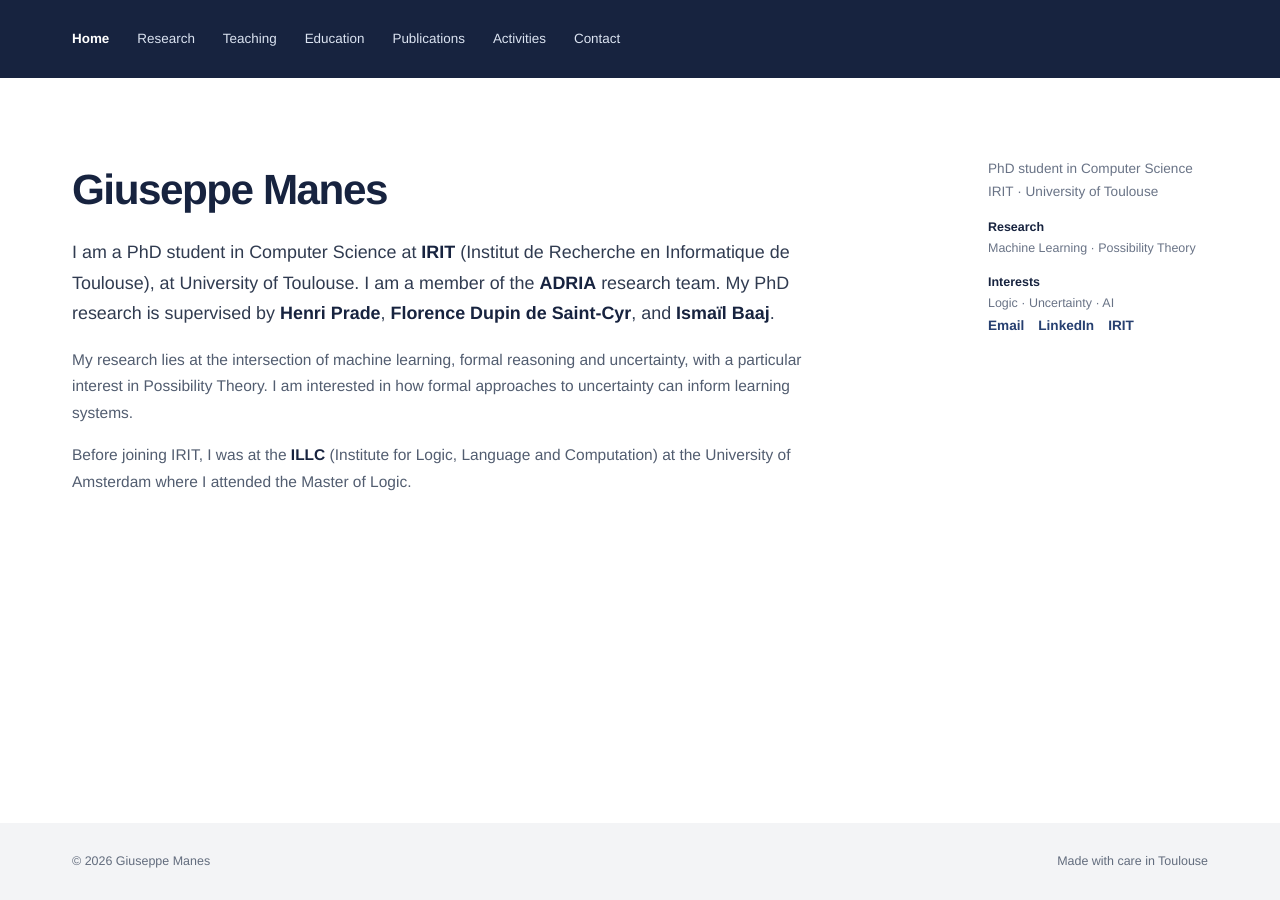
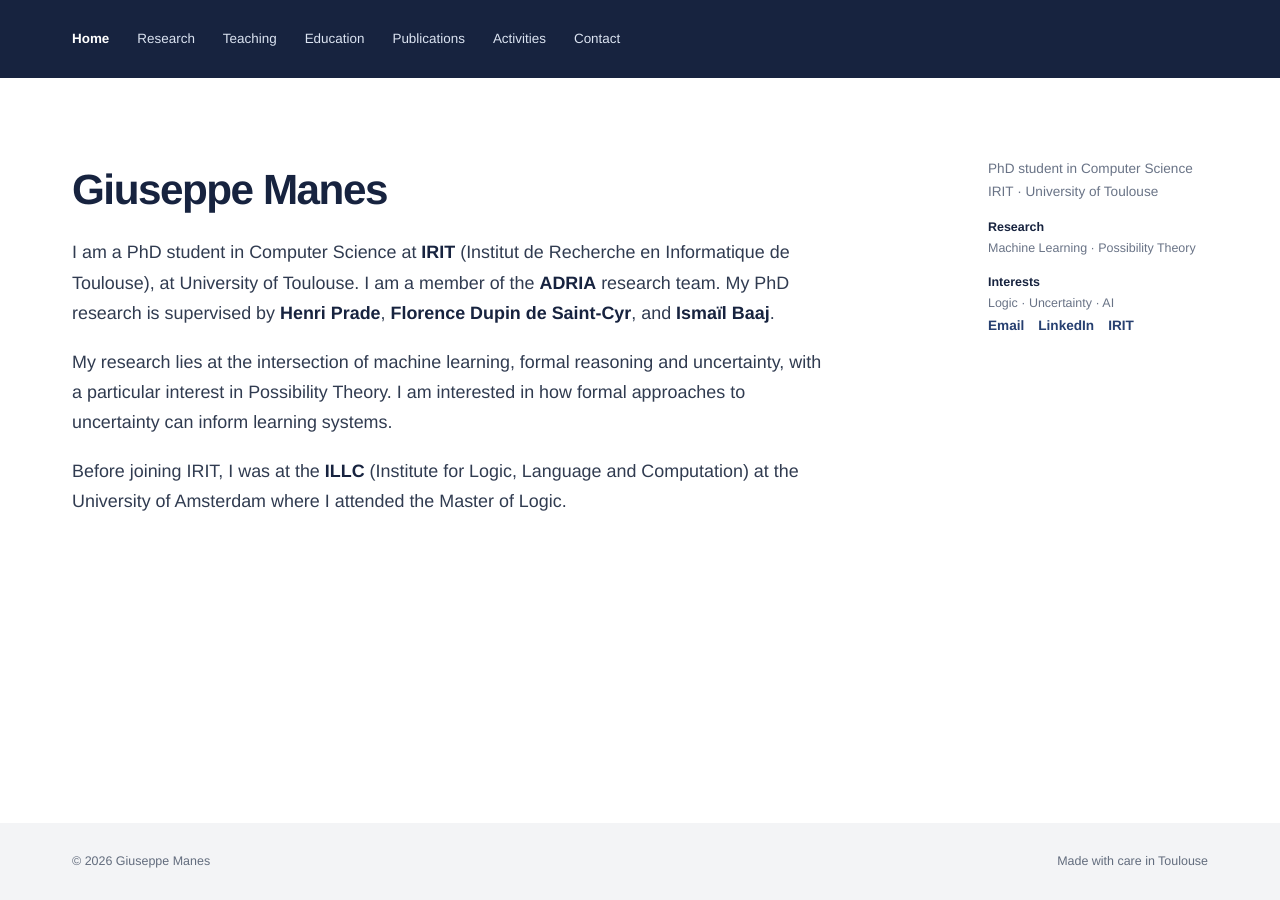
Before and after one commit to gmanes-1/gmanes-1.github.io, a Jekyll site: the page built from index.md, in a window 1280 px wide. Built offline with Jekyll 4.4.1, drawn with Linux system fonts in a browser that asks for light colours.

Commit message:
fix dimensions

```diff
--- a/index.md
+++ b/index.md
@@ -11,7 +11,7 @@ I am a PhD student in Computer Science at [IRIT](https://www.irit.fr/) (Institut
 {: .lead }
 
 My research lies at the intersection of machine learning, formal reasoning and uncertainty, with a particular interest in Possibility Theory. I am interested in how formal approaches to uncertainty can inform learning systems.
-{: .intro }
+{: .lead }
 
 Before joining IRIT, I was at the [ILLC](https://www.illc.uva.nl) (Institute for Logic, Language and Computation) at the University of Amsterdam where I attended the Master of Logic.
-{: .intro }
+{: .lead }
```
